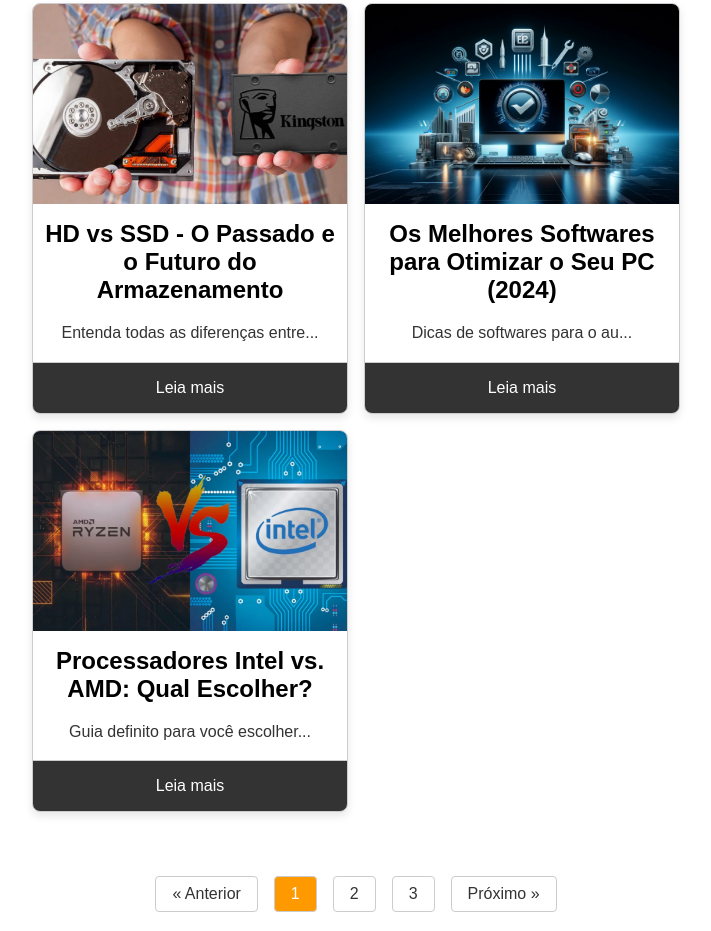
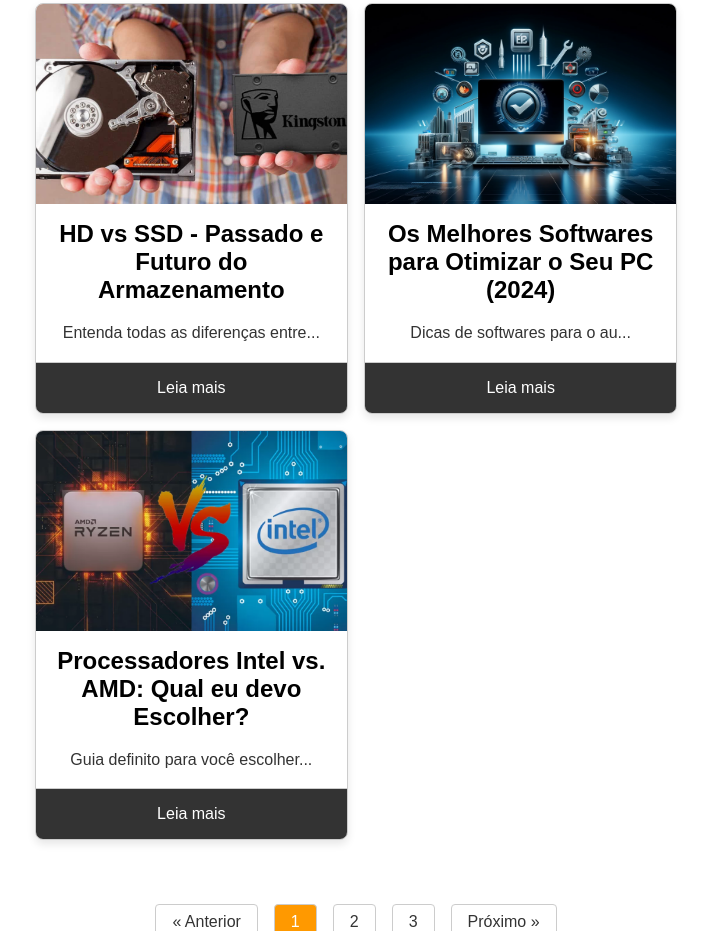
Before and after one commit to reberson-454578/Reberson-Tech, a plain HTML site: page posts.html in a window 1280 px wide. Shown: the part 286-1217 px from the top of the page, without its empty margins (284-995 px from the left). Drawn offline with Linux system fonts and the light colour scheme.

Commit message:
Formatação de texto

```diff
--- a/posts.html
+++ b/posts.html
@@ -67,7 +67,7 @@
           data-title="HD vs SSD - O Passado e o Futuro"
         >
           <img src="images/image1.jpg" alt="Post de Hardware" />
-          <h3>HD vs SSD - O Passado e o Futuro do Armazenamento</h3>
+          <h3>HD vs SSD - Passado e Futuro do Armazenamento</h3>
           <p>Entenda todas as diferenças entre...</p>
           <a href="post1.html" class="read-more">Leia mais</a>
         </div>
@@ -87,7 +87,7 @@
           data-title="Processadores Intel vs. AMD: Qual Escolher?"
         >
           <img src="images/intel_vs_amd.png" alt="Post de Software" />
-          <h3>Processadores Intel vs. AMD: Qual Escolher?</h3>
+          <h3>Processadores Intel vs. AMD: Qual eu devo Escolher?</h3>
           <p>Guia definito para você escolher...</p>
           <a href="post3.html" class="read-more">Leia mais</a>
         </div>
```
